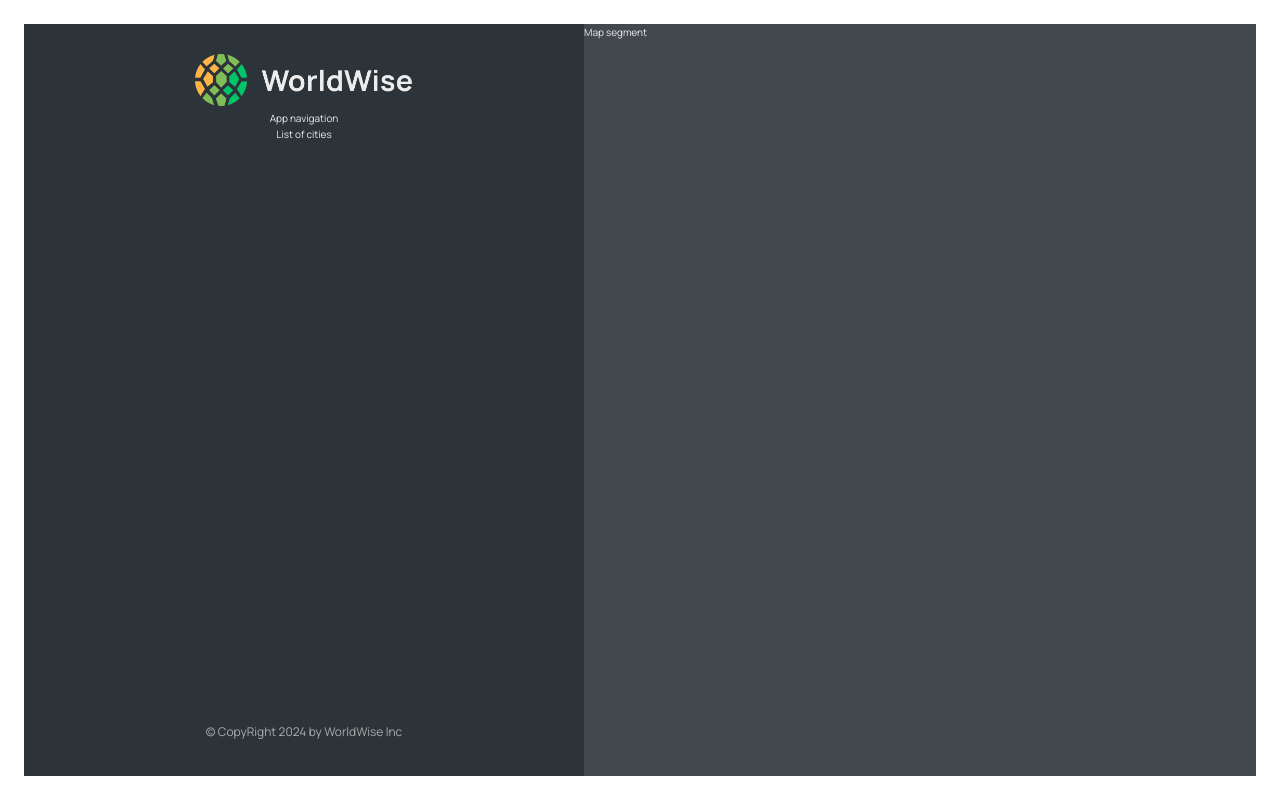
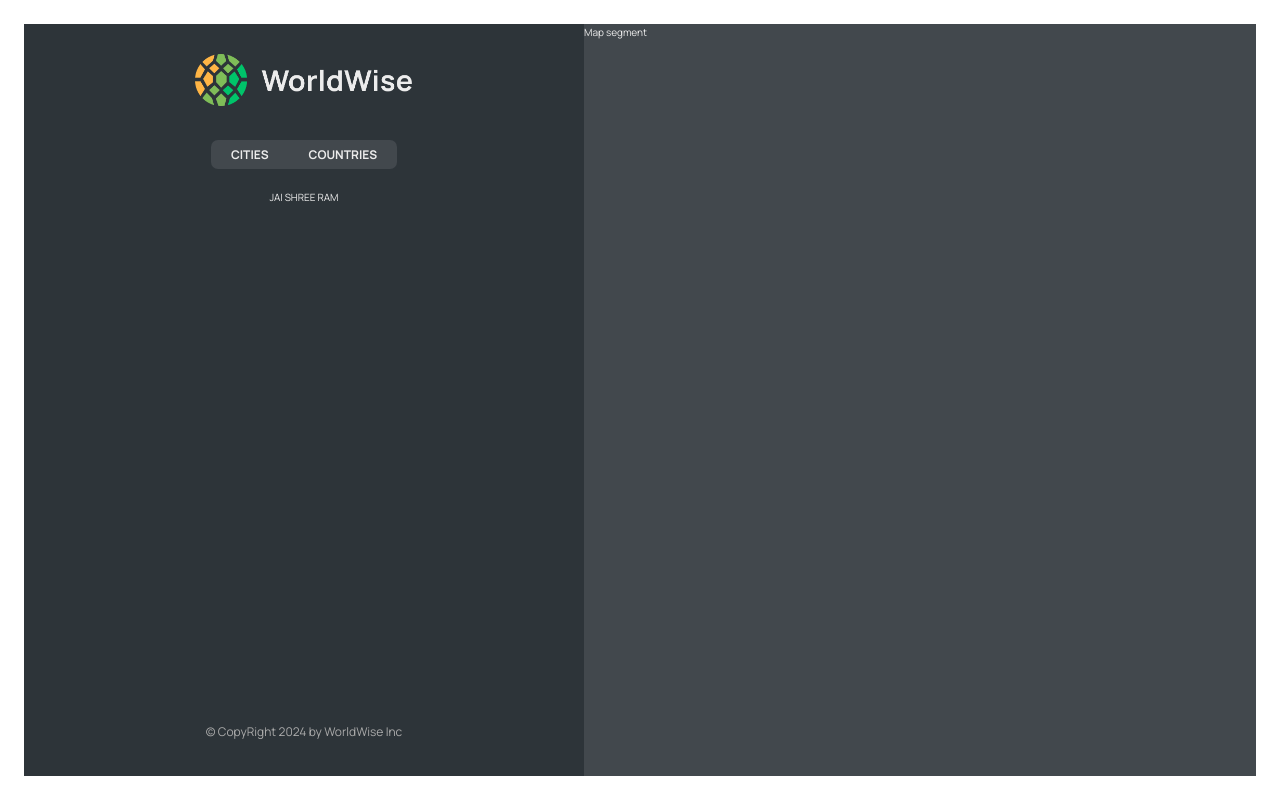
Before and after one commit to ritikkamboj/WorldWise, a React (Vite) app: page /app in a window 1280 px wide. Built offline with nearby package versions, Linux system fonts and the light colour scheme.

Commit message:
implemented nested router , outlet , global(.active), index

```diff
--- a/src/App.jsx
+++ b/src/App.jsx
@@ -15,7 +15,12 @@
           <Route path="Pricing" element={<Pricing />} />
           <Route path="Product" element={<Product />} />
           <Route path="/" element={<HomePage />} />
-          <Route path="app" element={<AppLayout />} />
+          <Route path="app" element={<AppLayout />}>
+            <Route index element={<p>JAI SHREE RAM</p>} />
+            <Route path="cities" element={<p>Cities</p>} />
+            <Route path="countries" element={<p>Countries</p>} />
+            <Route path="form" element={<p>Form</p>} />
+          </Route>
           <Route path="login" element={<Login />} />
           <Route path="*" element={<PageNotFound />}></Route>
         </Routes>
--- a/src/Pages/AppLayout.jsx
+++ b/src/Pages/AppLayout.jsx
@@ -2,6 +2,8 @@
 import SideBar from "../components/SideBar";
 import styles from './AppLayout.module.css'
 import Map from "../components/Map";
+// import { Outlet } from "react-router-dom";
+
 
 function AppLayout() {
   return (
--- a/src/components/AppNav.jsx
+++ b/src/components/AppNav.jsx
@@ -1,9 +1,21 @@
+import { NavLink } from 'react-router-dom'
+import styles from './AppNav.module.css'
+
 function AppNav() {
     return (
-        <div>
-            App navigation
+      <nav className={styles.nav}>
+        <ul>
+        <li>
+           <NavLink to="cities">Cities</NavLink>
+        </li>
+        <li>
+           <NavLink to="countries">Countries</NavLink>
+        </li>
 
-        </div>
+
+        </ul>
+
+      </nav>
     )
 }
 
--- a/src/components/SideBar.jsx
+++ b/src/components/SideBar.jsx
@@ -1,25 +1,21 @@
-import  styles  from "./SideBar.module.css";
+import styles from "./SideBar.module.css";
 import Logo from "./Logo";
 import AppNav from "./AppNav";
-
+import { Outlet } from "react-router-dom";
 
 function SideBar() {
   return (
     <div className={styles.sidebar}>
+      <Logo />
+      <AppNav />
 
-      <Logo />
-      <AppNav/>
-
-
-      <p>List of cities </p>
+      <Outlet />
+      {/* <p>List of cities </p> */}
       <footer className={styles.footer}>
-    <p className={styles.copyright}>
-        &copy; CopyRight {new Date().getFullYear()} by WorldWise Inc
-
-    </p>
-
+        <p className={styles.copyright}>
+          &copy; CopyRight {new Date().getFullYear()} by WorldWise Inc
+        </p>
       </footer>
-
     </div>
   );
 }
```
Also changed, not shown: src/components/AppNav.module.css (renamed from starter/components/AppNav.module.css).
